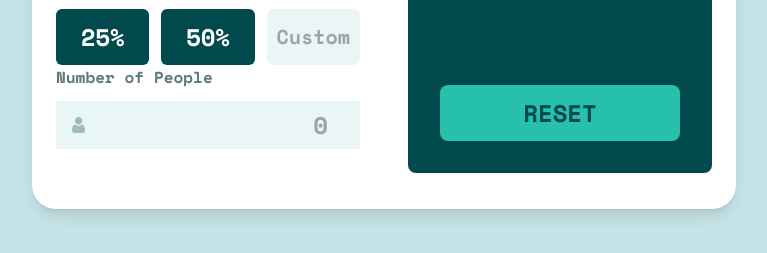
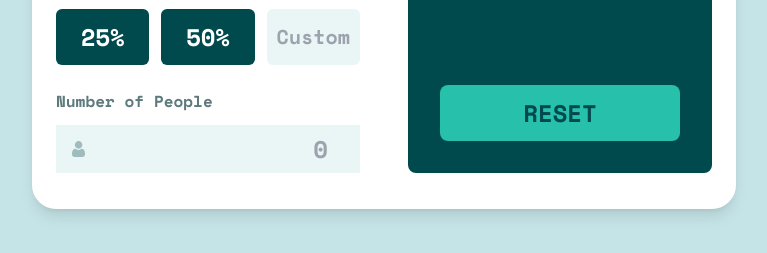
Before and after one commit to snehap02/tip-calculator, a website built with Vite: page index.html in a window 1280 px wide. Shown: the part 361-614 px from the top of the page, without its empty margins (256-1023 px from the left). Built offline with nearby package versions, Linux system fonts and the light colour scheme.

Commit message:
eight commit

```diff
--- a/index.html
+++ b/index.html
@@ -27,7 +27,7 @@
                     <button class="font-onlyFont bg-darkCyan text-white rounded-md py-3 text-2xl cursor-pointer font-semibold" value="50%">50%</button>
                     <input type="text" placeholder="Custom" class="font-onlyFont text-xl text-center font-semibold text-darkCyan outline-none bg-verylightGrayCyan rounded-md">
                 </div>
-                <label for="price" class="font-onlyFont text-md font-semibold text-darkGrayishCyan">Number of People</label>
+                <label for="price" class="font-onlyFont text-md font-semibold text-darkGrayishCyan mt-6">Number of People</label>
                 <div class="flex px-4 bg-verylightGrayCyan p-2 mt-3">
                     <img src="/images/icon-person.svg" alt="" class="h-4 mt-2">
                     <input type="text" id="price" class="w-full input-bill font-onlyFont text-right pr-4 outline-none bg-verylightGrayCyan text-2xl font-bold text-darkCyan input" id="inputBill" placeholder="0">
```
